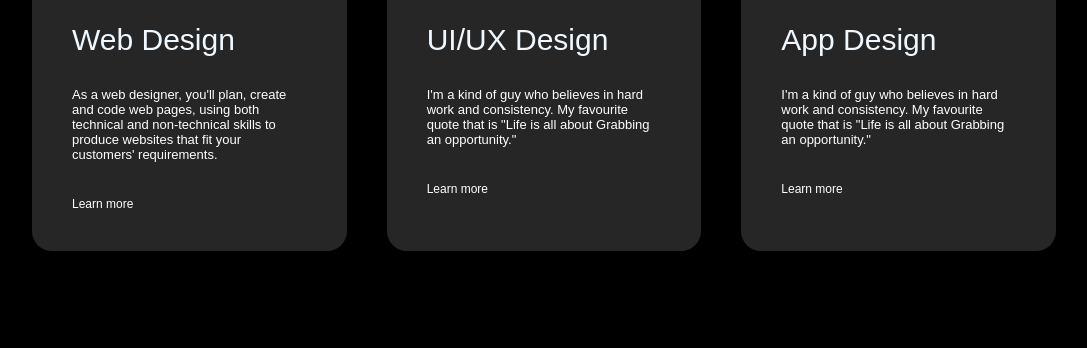
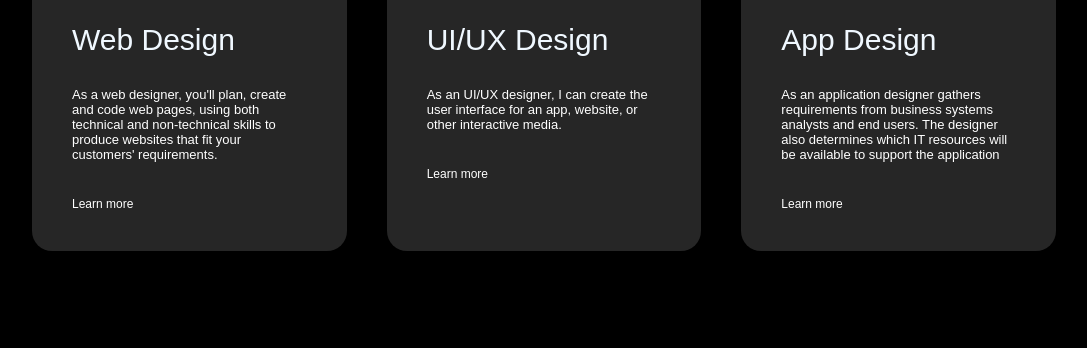
Before and after one commit to DheenaDayalanS/portfolio.github.io, a plain HTML site: page index.htm in a window 1280 px wide. Shown: the part 1611-1959 px from the top of the page, without its empty margins (96-1183 px from the left). Drawn offline with Linux system fonts and the light colour scheme.

Commit message:
Add files via upload

```diff
--- a/index.htm
+++ b/index.htm
@@ -25,7 +25,7 @@
             <i class="fa-solid fa-bars" onclick="openmenu()"></i>
         </nav>
         <div class="header-text">
-            <p>UI/UX Designer</p>
+            <p>UI/UX Designer (Fresher)</p>
             <h1><p>Hi, I'm <span>Dheena Dayalan </span><br>From Chennai</p></h1>
         </div>
     </div>
@@ -85,15 +85,14 @@
             <div>
                 <i class="fa-solid fa-crop-simple"></i><br>
                 <br><h2><span>UI/UX Design</span></h2><br>
-                <p2>I'm a kind of guy who believes in hard work and consistency.
-                    My favourite quote that is "Life is all about Grabbing an opportunity."</p2><br>
+                <p2>As an UI/UX designer, I can create the user interface for an app, website, or other interactive media. </p2><br>
                     <br><a href="#">Learn more</a>
             </div>
             <div>
                 <i class="fa-brands fa-app-store"></i><br>
                 <br><h2><span>App Design</span></h2><br>
-                <p3>I'm a kind of guy who believes in hard work and consistency.
-                    My favourite quote that is "Life is all about Grabbing an opportunity."</p3><br>
+                <p3>As an application designer gathers requirements from business systems analysts and end users.
+                    The designer also determines which IT resources will be available to support the application</p3><br>
                     <br><a href="#">Learn more</a>
             </div>
 
```
